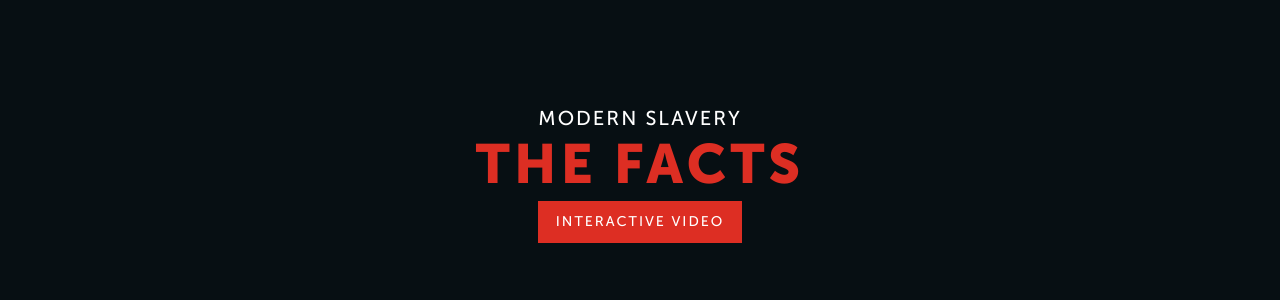
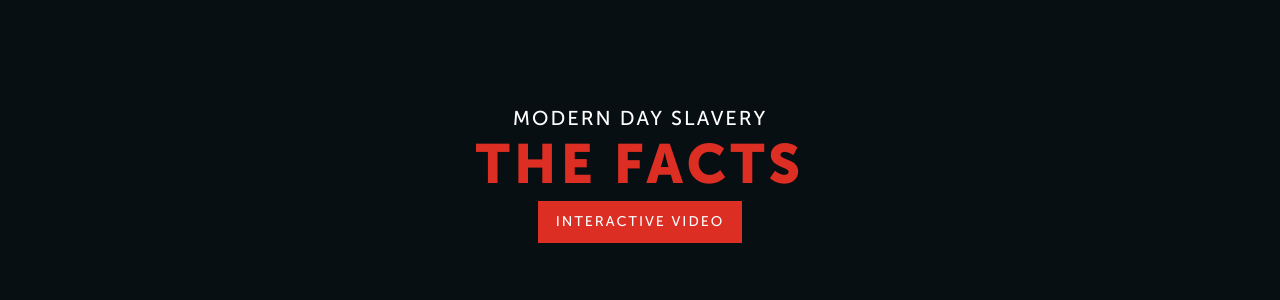
Before and after one commit to arhinostorm/making-a-slave, a Jekyll site: the page built from index.html, in a window 1280 px wide and 900 px high, scrolled down 2873 px. Shown: the part 299-599 px from the top of the window. Built offline with Jekyll 4.4.1, drawn with Linux system fonts in a browser that asks for light colours; some web fonts are replaced.

Commit message:
added the word 'day' to modern slavery link

```diff
--- a/index.html
+++ b/index.html
@@ -92,7 +92,7 @@ layout: default
   </section>
   <section class="modern-slavery">
     <div class="wrapper">
-      <h2>MODERN SLAVERY</h2>
+      <h2>MODERN DAY SLAVERY</h2>
       <h1>THE FACTS</h1>
        <a class="trailer-link popup-vimeo" href="//embed.wirewax.com/8035526/?enablejsapi=1&loop=1">INTERACTIVE VIDEO</a>
      </div>
```
Also changed, not shown: 2 other files.
